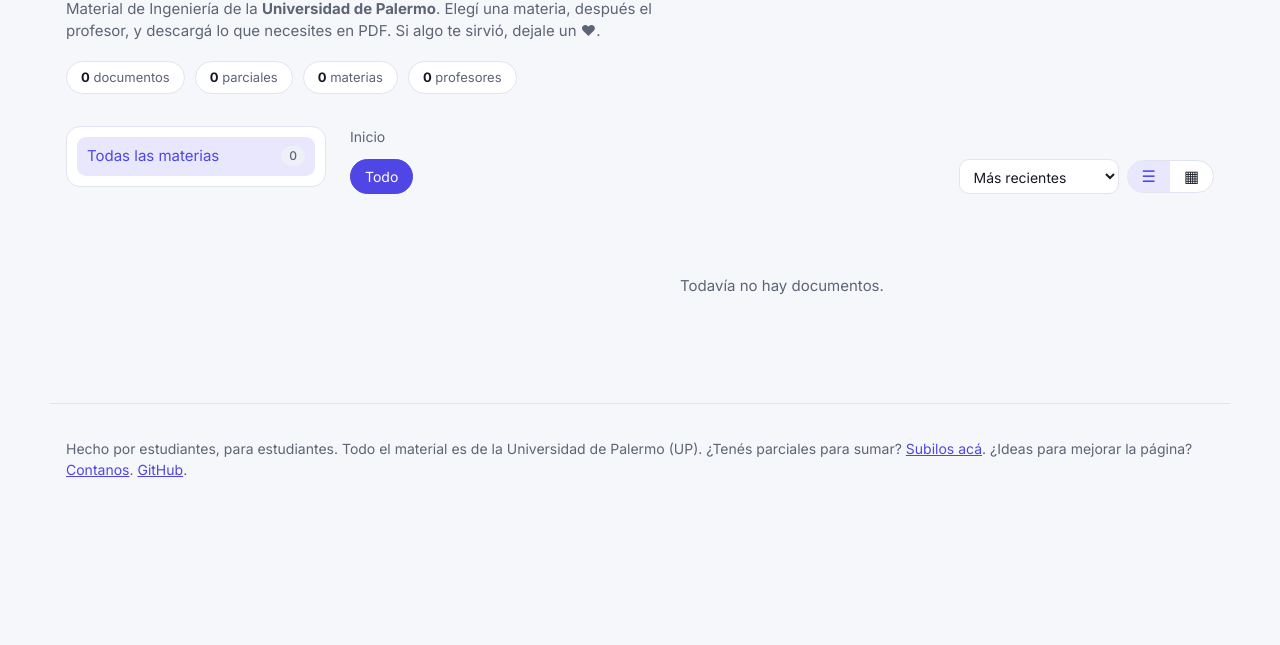
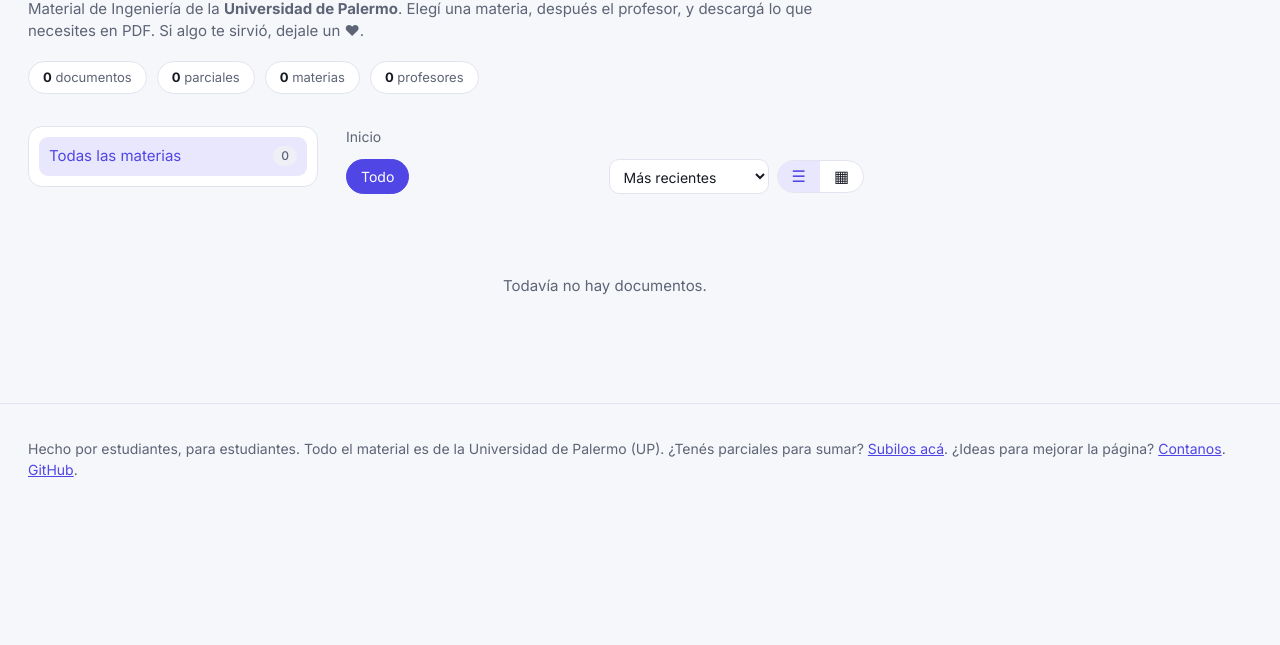
Before and after one commit to Pipeballes/banco-de-parciales, a plain HTML site: page docs/index.html in a window 1280 px wide. Shown: the part 155-800 px from the top of the page. Drawn offline with Linux system fonts and the light colour scheme; no server answers.

Commit message:
Página más ancha, columna derecha libre para un chatbot y 'Todas las materias' cuenta materias
Co-Authored-By: Claude Opus 5.5 <noreply@anthropic.com>
Claude-Session: https://claude.ai/code/session_017kyCJfvBBMvLrC8uBerkqT

```diff
--- a/docs/app.js
+++ b/docs/app.js
@@ -167,7 +167,7 @@
     const t = tree();
     const materias = Object.keys(t).sort((a, b) => a.localeCompare(b, "es"));
     $("#sidebar").innerHTML =
-      `<button class="side-all ${!state.materia && state.vista === "docs" ? "active-nav" : ""}" data-m="">Todas las materias <span class="count">${state.docs.length}</span></button>` +
+      `<button class="side-all ${!state.materia && state.vista === "docs" ? "active-nav" : ""}" data-m="">Todas las materias <span class="count">${materias.length}</span></button>` +
       materias.map((m) => {
         // "Otros" (profe desconocido) siempre al final
         const profs = Object.keys(t[m]).sort((a, b) => (a === "Otros") - (b === "Otros") || a.localeCompare(b, "es"));
--- a/docs/index.html
+++ b/docs/index.html
@@ -60,6 +60,8 @@
       <div class="grid" id="grid"></div>
       <p class="empty" id="empty" hidden>No hay nada acá todavía.</p>
     </section>
+
+    <aside class="chat-slot" id="chat-slot" aria-label="Chat"></aside>
   </main>
 
   <footer class="wrap foot">
--- a/docs/styles.css
+++ b/docs/styles.css
@@ -42,7 +42,7 @@ body {
   font: 15px/1.5 Inter, system-ui, -apple-system, Segoe UI, Roboto, sans-serif;
 }
 a { color: var(--accent); }
-.wrap { max-width: 1180px; margin: 0 auto; padding: 0 16px; }
+.wrap { max-width: 1760px; margin: 0 auto; padding: 0 28px; }
 
 /* Header */
 .top { position: sticky; top: 0; z-index: 10; background: color-mix(in srgb, var(--bg) 85%, transparent);
@@ -64,13 +64,16 @@ a { color: var(--accent); }
 /* Hero */
 .hero { padding-top: 36px; padding-bottom: 12px; }
 .hero h1 { font-size: clamp(26px, 4vw, 38px); line-height: 1.15; margin: 0 0 8px; letter-spacing: -.02em; }
-.hero p { color: var(--muted); margin: 0; max-width: 640px; }
+.hero p { color: var(--muted); margin: 0; max-width: 820px; }
 .stats { display: flex; gap: 10px; flex-wrap: wrap; margin-top: 18px; }
 .stat { background: var(--surface); border: 1px solid var(--border); border-radius: 999px; padding: 6px 14px; font-size: 13px; color: var(--muted); }
 .stat b { color: var(--text); }
 
 /* Layout */
-.layout { display: grid; grid-template-columns: 260px 1fr; gap: 24px; padding-top: 20px; padding-bottom: 40px; }
+/* Columna derecha reservada para el chatbot (vacía por ahora) */
+.chat-slot { position: sticky; top: 80px; align-self: start; min-height: calc(100vh - 100px); }
+@media (max-width: 1280px) { .layout { grid-template-columns: 270px minmax(0, 1fr); } .chat-slot { display: none; } }
+.layout { display: grid; grid-template-columns: 290px minmax(0, 1fr) 360px; gap: 28px; padding-top: 20px; padding-bottom: 40px; }
 .sidebar { position: sticky; top: 80px; align-self: start; max-height: calc(100vh - 100px); overflow: auto;
   background: var(--surface); border: 1px solid var(--border); border-radius: var(--radius); padding: 10px; }
 .side-all, .materia-btn, .prof-btn {
```
